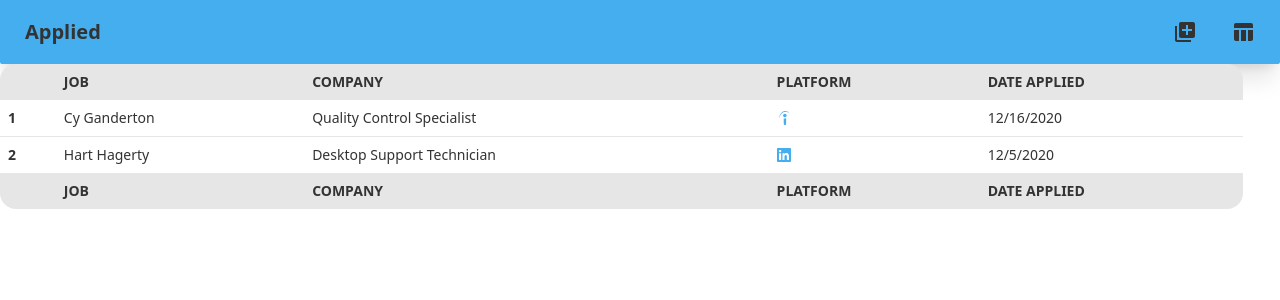
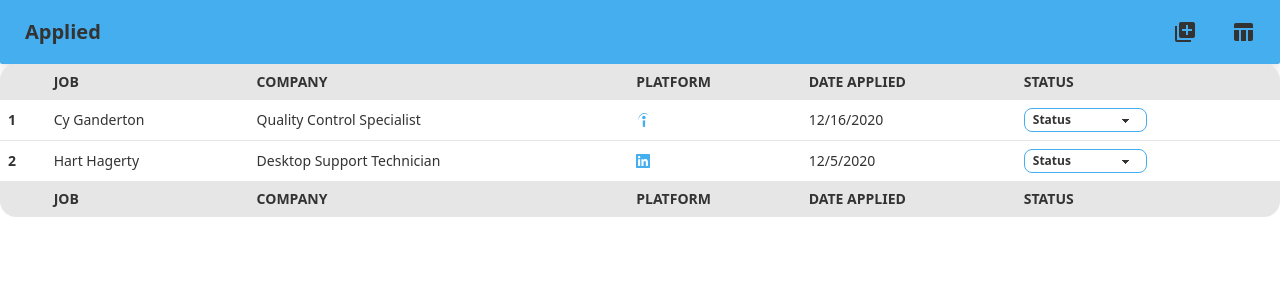
Before and after one commit to vibrentcarey/Applied, a Next.js app: page /jobs in a window 1280 px wide. Shown: the top 300 px of the page. Built offline with nearby package versions, Linux system fonts and the light colour scheme.

Commit message:
Add select to table

```diff
--- a/pages/jobs.tsx
+++ b/pages/jobs.tsx
@@ -1,9 +1,9 @@
 import React from "react";
-import {SiIndeed, SiLinkedin} from 'react-icons/si'
+import { SiIndeed, SiLinkedin } from "react-icons/si";
 const Jobs = () => {
   return (
     <div className="overflow-x-auto">
-      <table className="table table-compact w-full">
+      <table className="table table-compact w-full ">
         <thead>
           <tr>
             <th></th>
@@ -11,6 +11,7 @@ const Jobs = () => {
             <th>company</th>
             <th>Platform</th>
             <th>Date Applied</th>
+            <th>Status</th>
           </tr>
         </thead>
         <tbody>
@@ -18,16 +19,38 @@ const Jobs = () => {
             <th>1</th>
             <td>Cy Ganderton</td>
             <td>Quality Control Specialist</td>
-            <td className="text-primary"><SiIndeed/></td>
+            <td className="text-primary">
+              <SiIndeed />
+            </td>
             <td>12/16/2020</td>
+            <td>
+              <select className="select select-xs max-w-xs select-primary">
+                <option disabled selected>
+                  Status
+                </option>
+                <option>Pending</option>
+                <option>Not Accepted</option>
+                <option>Interview</option>
+              </select>
+            </td>
           </tr>
           <tr>
             <th>2</th>
             <td>Hart Hagerty</td>
             <td>Desktop Support Technician</td>
-            <td className="text-primary"><SiLinkedin/></td>
+            <td className="text-primary">
+              <SiLinkedin />
+            </td>
             <td>12/5/2020</td>
             <td>
+              <select className="select select-xs max-w-xs select-primary">
+                <option disabled selected>
+                  Status
+                </option>
+                <option>Pending</option>
+                <option>Not Accepted</option>
+                <option>Interview</option>
+              </select>
             </td>
           </tr>
         </tbody>
@@ -38,6 +61,7 @@ const Jobs = () => {
             <th>company</th>
             <th>Platform</th>
             <th>Date Applied</th>
+            <th>Status</th>
           </tr>
         </tfoot>
       </table>
--- a/styles/globals.css
+++ b/styles/globals.css
@@ -1,3 +1,9 @@
 @tailwind base;
 @tailwind components;
 @tailwind utilities;
+
+html,
+body,
+div#__next > div {
+  height: 100%;
+}
```
